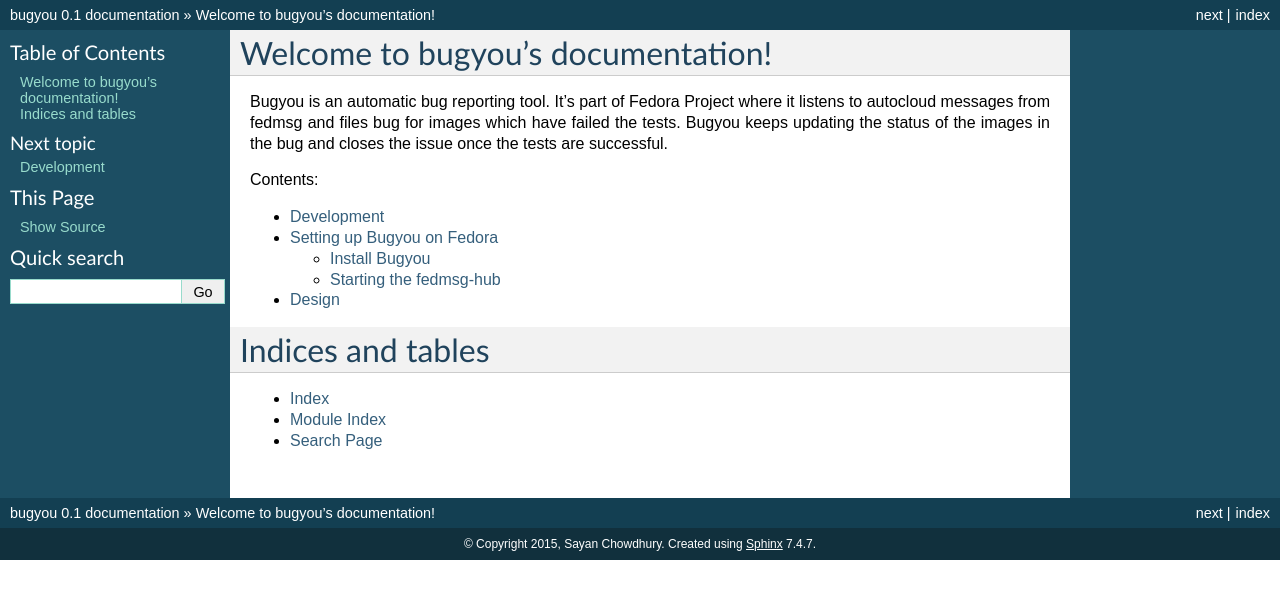
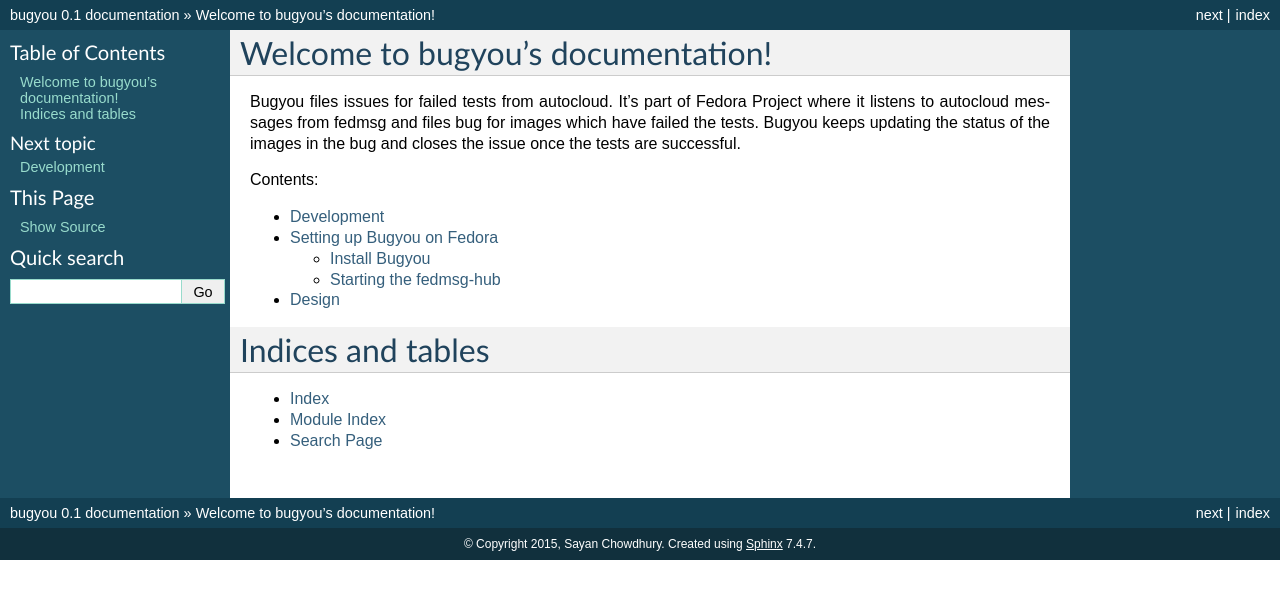
Before and after one commit to sayanchowdhury/bugyou, a Sphinx documentation site: the page built from docs/index.rst, in a window 1280 px wide. Shown: the top 599 px of the page. Built offline with Sphinx 7.4.7, drawn with Linux system fonts in a browser that asks for light colours.

Commit message:
change description for bugyou

```diff
--- a/docs/design.rst
+++ b/docs/design.rst
@@ -1,7 +1,7 @@
 Design
 ======
 
-Bugyou is an automatic bug reporting tool. It's part of Fedora Project where it
+Bugyou files issues for failed tests from autocloud. It's part of Fedora Project where it
 listens to autocloud messages from fedmsg and files bug for images which have
 failed the tests. Bugyou keeps updating the status of the images in the bug and
 closes the issue once the tests are successful.
--- a/docs/index.rst
+++ b/docs/index.rst
@@ -6,7 +6,7 @@
 Welcome to bugyou's documentation!
 ==================================
 
-Bugyou is an automatic bug reporting tool. It's part of Fedora Project where it
+Bugyou files issues for failed tests from autocloud. It's part of Fedora Project where it
 listens to autocloud messages from fedmsg and files bug for images which have
 failed the tests. Bugyou keeps updating the status of the images in the bug and
 closes the issue once the tests are successful.
```
